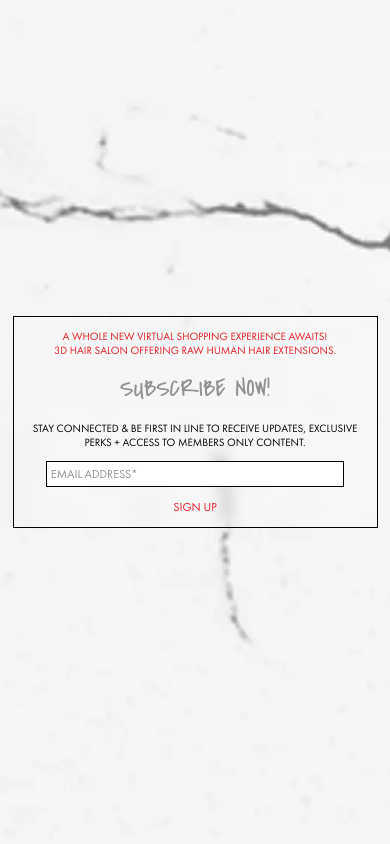
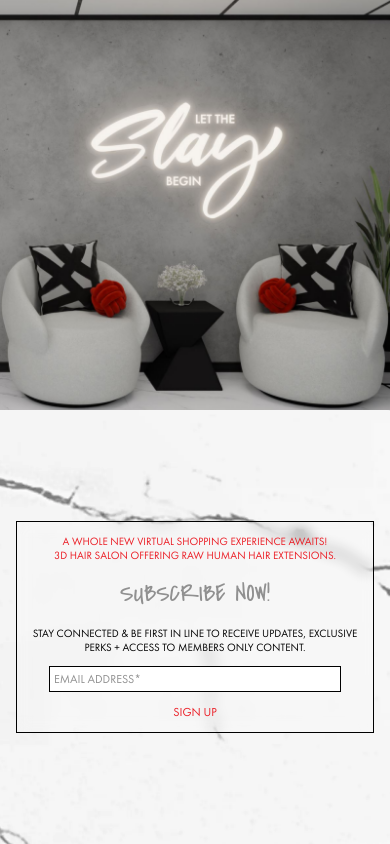
Before and after one commit to yoteenz/CSLP, a React (Vite) app: page / in a window 390 px wide. Built offline with nearby package versions, Linux system fonts and the light colour scheme.

Commit message:
Mobile Update #2

```diff
--- a/src/pages/ComingSoonPage.tsx
+++ b/src/pages/ComingSoonPage.tsx
@@ -158,15 +158,29 @@ export default function ComingSoonPage() {
   if (isMobile) {
     return (
       <div className="lading-page bg-[#7b7a78] flex min-h-screen">
-        {/* Mobile Screen - Single full background with centered container */}
-        <div className="mobile-bg-container relative w-full h-screen flex items-center justify-center" style={{
+        {/* Mobile Screen */}
+        <div className="wrap flex flex-col w-full">
+          {/* Header Hero Section */}
+          <div className="bg-image flex-1 relative" style={{
+            backgroundImage: 'url(/assets/CS header.svg)',
+            backgroundColor: '#e2e2e2',
+            backgroundRepeat: 'no-repeat',
+            backgroundSize: 'cover',
+            backgroundPosition: 'center',
+            height: '40vh'
+          }}>
+          </div>
+          {/* Footer Section with Container */}
+          <div className="bg-footer-image py-3 px-4 relative flex justify-center items-center" style={{
             backgroundImage: 'url(/assets/m1.webp)',
             backgroundColor: '#e2e2e2',
             backgroundRepeat: 'no-repeat',
             backgroundSize: 'cover',
-          backgroundPosition: 'center'
+            backgroundPosition: 'center',
+            height: '60vh'
           }}>
             <SubscribeNow />
+          </div>
         </div>
       </div>
     );
--- a/src/styles/coming-soon.css
+++ b/src/styles/coming-soon.css
@@ -96,6 +96,31 @@
   display: flex;
   align-items: center;
   justify-content: center;
+}
+
+/* Mobile layout adjustments */
+@media (max-width: 767px) {
+  .lading-page {
+    height: 100vh;
+    overflow: hidden;
+  }
+
+  .wrap {
+    height: 100vh;
+    display: flex;
+    flex-direction: column;
+  }
+
+  .bg-image {
+    flex-shrink: 0;
+  }
+
+  .bg-footer-image {
+    flex: 1;
+    display: flex;
+    align-items: center;
+    justify-content: center;
+  }
 }
 
 /* Tablet-specific blur-box width */
```
Lines whose indentation alone changed are shown as unchanged.
